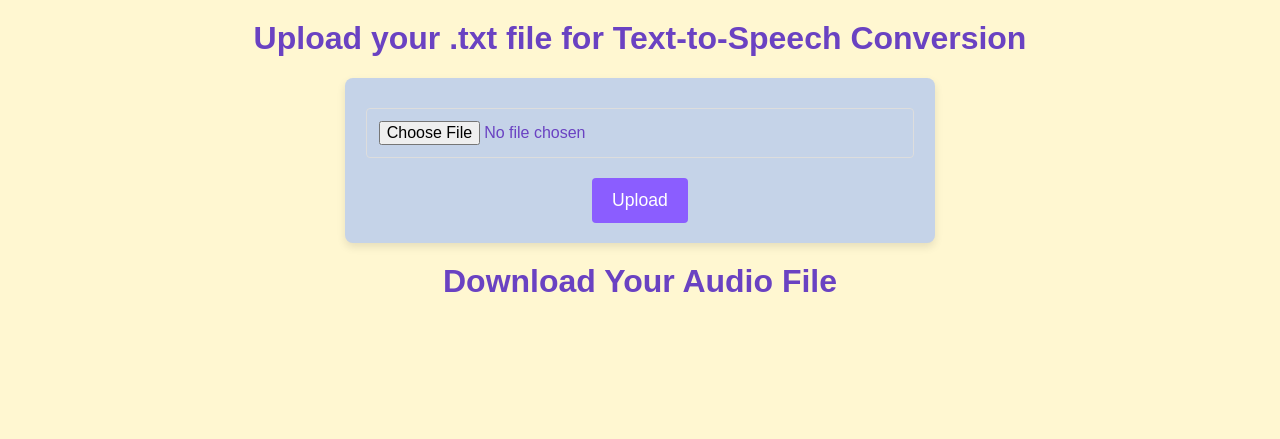
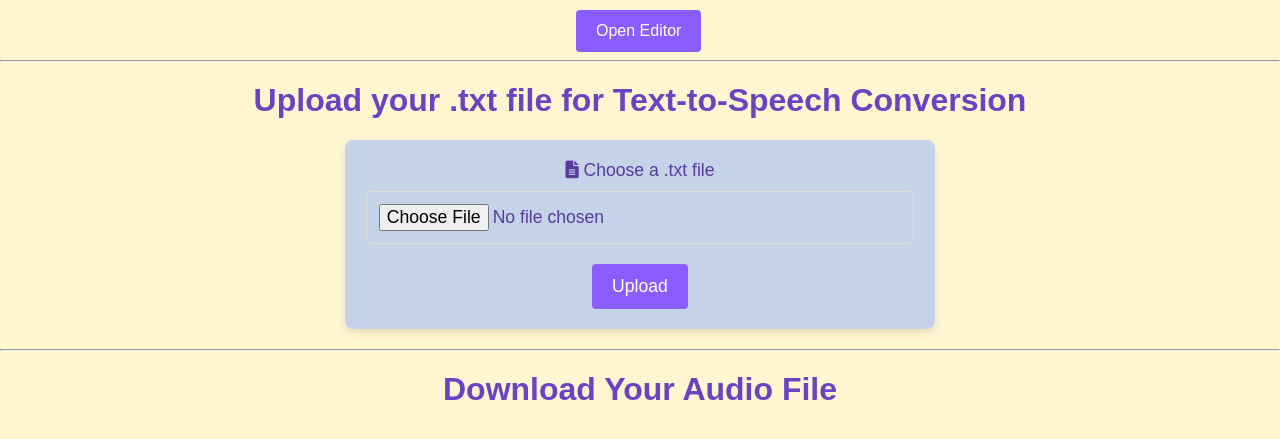
Before and after one commit to himanshu-kr-jha/text-to-speech, a Node server app: page / in a window 1280 px wide. Shown: the part 62-501 px from the top of the page. Run offline with Node 20, Linux system fonts and the light colour scheme; some libraries are stand-ins or nearby versions.

Commit message:
added editor

```diff
--- a/app.js
+++ b/app.js
@@ -86,6 +86,48 @@ app.get("/", (req, res) => {
   res.render("frontend");
 });
 
+app.get("/editor", (req, res) => {
+  res.render("texteditor");
+});
+
+app.post('/submit-editor', upload.none(), async (req, res) => {
+  const editorContent = req.body.content;  // Content from the editor
+
+  if (!editorContent) {
+    return res.status(400).send('No content received!');
+  }
+
+  // Generate a .txt file from the editor content
+  const fileName = `editor-content-${Date.now()}.txt`;
+  const filePath = path.join(__dirname, fileName);
+
+  fs.writeFileSync(filePath, editorContent);  // Create the .txt file locally
+
+  // Read the file into a buffer
+  const fileBuffer = fs.readFileSync(filePath);
+
+  // Set up parameters for S3 upload
+  if (checkTextLimit(editorContent)) {
+    const params = {
+      Bucket: sourceBucketName,
+      Key: `uploads/${fileName}`,
+      Body: fileBuffer,
+      ContentType: 'text/plain'
+    };
+    s3.upload(params, (err, data) => {
+      // Delete the local file after uploading
+      fs.unlinkSync(filePath);
+
+      if (err) {
+        console.error('Error uploading file:', err);
+        return res.status(500).send('Error uploading file.');
+      }
+
+      // Return the S3 file URL in the response
+      return res.json({ message: 'File uploaded successfully!', url: data.Location });
+    });
+  }
+});
 // Endpoint to handle file upload and save to S3
 app.post('/upload', upload.single('file'), async (req, res) => {
    const filePath = req.file.path;
@@ -115,7 +157,7 @@ app.post('/upload', upload.single('file'), async (req, res) => {
         fileName: fileNameWithoutExtension,
         contentPreview: fileContent.slice(0, 200),
       });
-    }else {
+    } else {
       // Respond with an error message if the text exceeds the limit
       res.status(400).json({
         message: 'File content exceeds the maximum allowed character limit of 3000.',
--- /dev/null
+++ b/editor-content-1731782163301.txt
@@ -0,0 +1 @@
+hii my name is himanshu kumar jha
--- /dev/null
+++ b/editor-content-1731782933043.txt
@@ -0,0 +1 @@
+hi my name is himanshu
--- /dev/null
+++ b/public/script.js
@@ -0,0 +1,46 @@
+// Function to format text (bold, italic, underline)
+function formatText(command) {
+    document.execCommand(command, false, null);
+}
+
+// Change the font of the editor content
+function changeFont(font) {
+    document.execCommand('fontName', false, font);
+}
+
+// Change the text color
+function changeColor(color) {
+    document.execCommand('foreColor', false, color);
+}
+
+// Function to handle the submission, generate a .txt file, and upload to S3
+// Function to handle the submission and send content to the backend API
+function submitContent() {
+    const editorContent = document.getElementById('textEditor').innerText;
+
+    if (!editorContent.trim()) {
+        alert('Content cannot be empty!');
+        return;
+    }
+
+    // Send a POST request to the server
+    fetch('/submit-editor', {
+        method: 'POST',
+        headers: {
+            'Content-Type': 'application/json',
+        },
+        body: JSON.stringify({ content: editorContent }),
+    })
+    .then(response => response.json())
+    .then(data => {
+        if (data.url) {
+            alert('File uploaded successfully! You can access it here: ' + data.url);
+        } else {
+            alert('Error uploading file.');
+        }
+    })
+    .catch(error => {
+        console.error('Error:', error);
+        alert('Error uploading file.');
+    });
+}
--- a/views/frontend.ejs
+++ b/views/frontend.ejs
@@ -1,5 +1,6 @@
 <!DOCTYPE html>
 <html lang="en">
+
 <head>
   <meta charset="UTF-8">
   <meta name="viewport" content="width=device-width, initial-scale=1.0">
@@ -7,8 +8,10 @@
   <!-- Font Awesome CDN -->
   <link href="https://cdnjs.cloudflare.com/ajax/libs/font-awesome/6.0.0-beta3/css/all.min.css" rel="stylesheet">
   <link rel="icon" href="/logo.png" type="image/png">
-
+  <script src="script.js"></script>
+  <link rel="stylesheet" href="style.css">
   <style>
+    /* General Styles */
     /* General Styles */
     body {
       font-family: Arial, sans-serif;
@@ -17,8 +20,8 @@
       padding: 0;
       box-sizing: border-box;
     }
-
-    h1, h2 {
+    h1,
+    h2 {
       text-align: center;
       color: #6A42C2;
     }
@@ -63,6 +66,10 @@
     }
 
     /* Form Styles */
+    #fileInput {
+      color: #563A9C;
+      font-size: 1.1rem;
+    }
 
     form {
       display: flex;
@@ -82,7 +89,7 @@
     input[type="file"],
     input[type="text"],
     input[type="email"],
-    #verificationCode{
+    #verificationCode {
       width: 95%;
       padding: 12px;
       margin: 10px 0;
@@ -180,24 +187,127 @@
       }
     }
 
+    /* Footer Styles */
+    footer {
+      background-color: #6A42C2;
+      color: white;
+      text-align: center;
+      padding: 10px 0;
+      position: relative;
+      bottom: 0;
+      width: 100%;
+      margin-top: 10px;
+    }
+
+    footer a {
+      color: white;
+      text-decoration: none;
+    }
+
+    footer a:hover {
+      text-decoration: underline;
+    }
+
+    #editorModal {
+      display: none;
+    }
+
+    /* Modal Styles */
+    #editorModal {
+      display: none;
+      /* Hide modal by default */
+      position: fixed;
+      top: 0;
+      left: 0;
+      width: 100%;
+      height: 100%;
+      background: rgba(0, 0, 0, 0.5);
+      display: none;
+      /* Ensures the modal is hidden initially */
+    }
+
+    #editorModal .modal-content {
+      position: absolute;
+      top: 50%;
+      left: 50%;
+      transform: translate(-50%, -50%);
+      background-color: #fff;
+      padding: 20px;
+      border-radius: 8px;
+      width: 80%;
+      max-width: 600px;
+      box-shadow: 0 4px 8px rgba(0, 0, 0, 0.1);
+    }
+
+    #openEditorBtn {
+            /* display: flex;  */
+            /* flex-direction: column; */
+            /* align-items: center; */
+            /* text-align: center; */
+            /* margin: 20px 0; */
+            margin-right: 45%;
+            margin-left: 45%;
+            /* padding: 10px 20px; */
+            font-size: 16px;
+            cursor: pointer;
+        }
+    /* Other styles for modal content */
+    /* er styles for modal content */
   </style>
 </head>
+
 <body>
   <!-- Navigation Bar -->
   <nav>
     <div class="logo"><!-- Microphone Icon with Speechify text -->
-      <span>Speechify</span> <i class="fas fa-microphone"></i> </div>
+      <span>Speechify</span> <i class="fas fa-microphone"></i>
+    </div>
     <a href="https://portfolio-himanshu-kumar-jha.onrender.com">Contact</a>
   </nav>
 
+  <!-- Trigger Button -->
+  <button id="openEditorBtn">Open Editor</button>
+  <hr>
   <h1>Upload your .txt file for Text-to-Speech Conversion</h1>
+
+  <!-- Modal -->
+  <!-- Modal for editing content -->
+  <div id="editorModal" class="modal">
+    <div class="modal-content">
+      <span class="close" id="closeModal">&times;</span>
+      <div class="toolbar">
+        <button onclick="formatText('bold')"><b>B</b></button>
+        <button onclick="formatText('italic')"><i>I</i></button>
+        <button onclick="formatText('underline')"><u>U</u></button>
+        <select onchange="changeFont(this.value)">
+          <option value="Arial">Arial</option>
+          <option value="Courier New">Courier New</option>
+          <option value="Georgia">Georgia</option>
+          <option value="Times New Roman">Times New Roman</option>
+          <option value="Verdana">Verdana</option>
+        </select>
+        <input type="color" onchange="changeColor(this.value)">
+      </div>
+      <div class="editor" contenteditable="true" id="textEditor"></div>
+      <label for="filename">Enter File Name:</label>
+      <input type="text" name="filename" id="filename" placeholder="filename">
+      <button type="submit" onclick="submitContent()" id="modal_submit">Submit</button>
+    </div>
+  </div>
+
+  <!-- File Name Input outside Modal -->
+
+  <!-- Trigger Button to Open Modal -->
   <form id="uploadForm" enctype="multipart/form-data">
+    <label id="fileInput" for="fileInput">
+      <i class="fas fa-file-alt"></i> Choose a .txt file
+    </label>
     <input type="file" id="fileInput" name="file" accept=".txt" required />
     <button type="submit">Upload</button>
   </form>
 
   <div id="audioContainer"></div>
-
+<hr>
   <h1>Download Your Audio File</h1>
   <form id="fileForm">
     <label for="fileName">File Name:</label>
@@ -215,36 +325,51 @@
     <button id="verifyCodeBtn">Verify</button>
   </div>
 
+  <script src="https://sdk.amazonaws.com/js/aws-sdk-2.1240.0.min.js"></script>
   <script>
-    const fileForm = document.getElementById('fileForm');
-    const verificationForm = document.getElementById('verificationForm');
-    const fileNameInput = document.getElementById('fileName');
-    const emailInput = document.getElementById('email');
-    const verificationCodeInput = document.getElementById('verificationCode');
-    const verifyCodeBtn = document.getElementById('verifyCodeBtn');
 
-    // Upload .txt file and send to backend for processing
-    document.getElementById('uploadForm').onsubmit = async function(event) {
-  event.preventDefault();
-  const fileInput = document.getElementById('fileInput');
-  const file = fileInput.files[0];
+    // Modal open/close functionality
+    const modal = document.getElementById('editorModal');
+    const openEditorBtn = document.getElementById('openEditorBtn');
+    const closeModal = document.getElementById('closeModal');
+    const modalSubmit=document.getElementById('modal_submit');
+
+    // Open the modal
+    openEditorBtn.onclick = function () {
+      modal.style.display = 'block';
+    }
+
+    // Close the modal when the user clicks on <span> (x)
+    closeModal.onclick = function () {
+      modal.style.display = 'none';
+    }
+
+    // Close the modal if the user clicks outside of it
+    window.onclick = function (event) {
+      if (event.target === modal) {
+        modal.style.display = 'none';
+      }
+    }
+
+    // Function to upload the .txt file
+    async function uploadFile(file, filename) {
       const formData = new FormData();
       formData.append('file', file);
 
       try {
         const response = await fetch('/upload', {
           method: 'POST',
-      body: formData
+          body: formData,
         });
 
         const result = await response.json();
 
         if (response.ok) {
-      // If file is uploaded successfully, show the next form
-      alert('File uploaded successfully! Now, enter the file name and email to proceed.');
-      fileForm.style.display = 'block';
+          // File uploaded successfully, now show verification form
+          alert(`File uploaded successfully with file name:${filename} ! Enter file name and email to proceed.`);
+          fileForm.style.display = 'block'; // Show the form to enter name and email
         } else {
-      // If file exceeds the character limit, show the error message
+          // Show error message if file exceeds the character limit
           const errorMessage = `
                     <h2>File Upload Error</h2>
                     <p>${result.message}</p>
@@ -253,16 +378,53 @@
                     <p>${result.suggestion}</p>
                 `;
           document.getElementById('audioContainer').innerHTML = errorMessage;
-      fileForm.style.display = 'none'; // Hide the form to avoid further action
+          fileForm.style.display = 'none'; // Hide the form
         }
       } catch (error) {
         console.error('Error uploading file:', error);
       }
+    }
+
+    // Function to handle modal submit (Upload file from the modal editor)
+    function submitContent() {
+      const editorContent = document.getElementById('textEditor').innerText;
+      const fileName = document.getElementById('filename').value.trim();
+
+      if (!editorContent.trim()) {
+        alert('Content cannot be empty!');
+        return;
+      }
+
+      // Generate a .txt file and upload to S3
+      const blob = new Blob([editorContent], { type: 'text/plain' });
+      const file = new File([blob], fileName + '.txt');
+      console.log(file);
+      // Upload the file
+      uploadFile(file, fileName);
+      modal.style.display = 'none';
+    }
+
+
+    // Handle form submission for the regular file upload
+    document.getElementById('uploadForm').onsubmit = function (event) {
+      event.preventDefault();
+      const fileInput = document.getElementById('fileInput');
+      const file = fileInput.files[0];
+
+      if (file) {
+        uploadFile(file);
+      }
     };
 
+    // Show the verification form after file upload
+    const fileForm = document.getElementById('fileForm');
+    const verificationForm = document.getElementById('verificationForm');
+    const fileNameInput = document.getElementById('fileName');
+    const emailInput = document.getElementById('email');
+    const verificationCodeInput = document.getElementById('verificationCode');
+    const verifyCodeBtn = document.getElementById('verifyCodeBtn');
 
-
-    // Send verification code to user's email
+    // Handle the file name and email submission
     fileForm.addEventListener('submit', async (e) => {
       e.preventDefault();
 
@@ -284,7 +446,7 @@
       }
     });
 
-    // Verify the entered code and redirect to the audio page
+    // Handle verification and redirect to getAudioUrl API
     verifyCodeBtn.addEventListener('click', async () => {
       const email = emailInput.value;
       const code = verificationCodeInput.value;
@@ -297,13 +459,15 @@
 
       if (response.ok) {
         const data = await response.json();
-
-        // Redirect to the server route that renders the audio.ejs page
+        // Redirect to the getAudioUrl API or the audio page
         window.location.href = `/getAudio/${data.fileName}`;
       } else {
         alert('Invalid verification code');
       }
     });
   </script>
+
+  </script>
 </body>
+
 </html>
```
Also changed, not shown: public/style.css (added, +31 -0 lines), views/audio.ejs (+23 -1 lines). Lines whose indentation alone changed are shown as unchanged.
